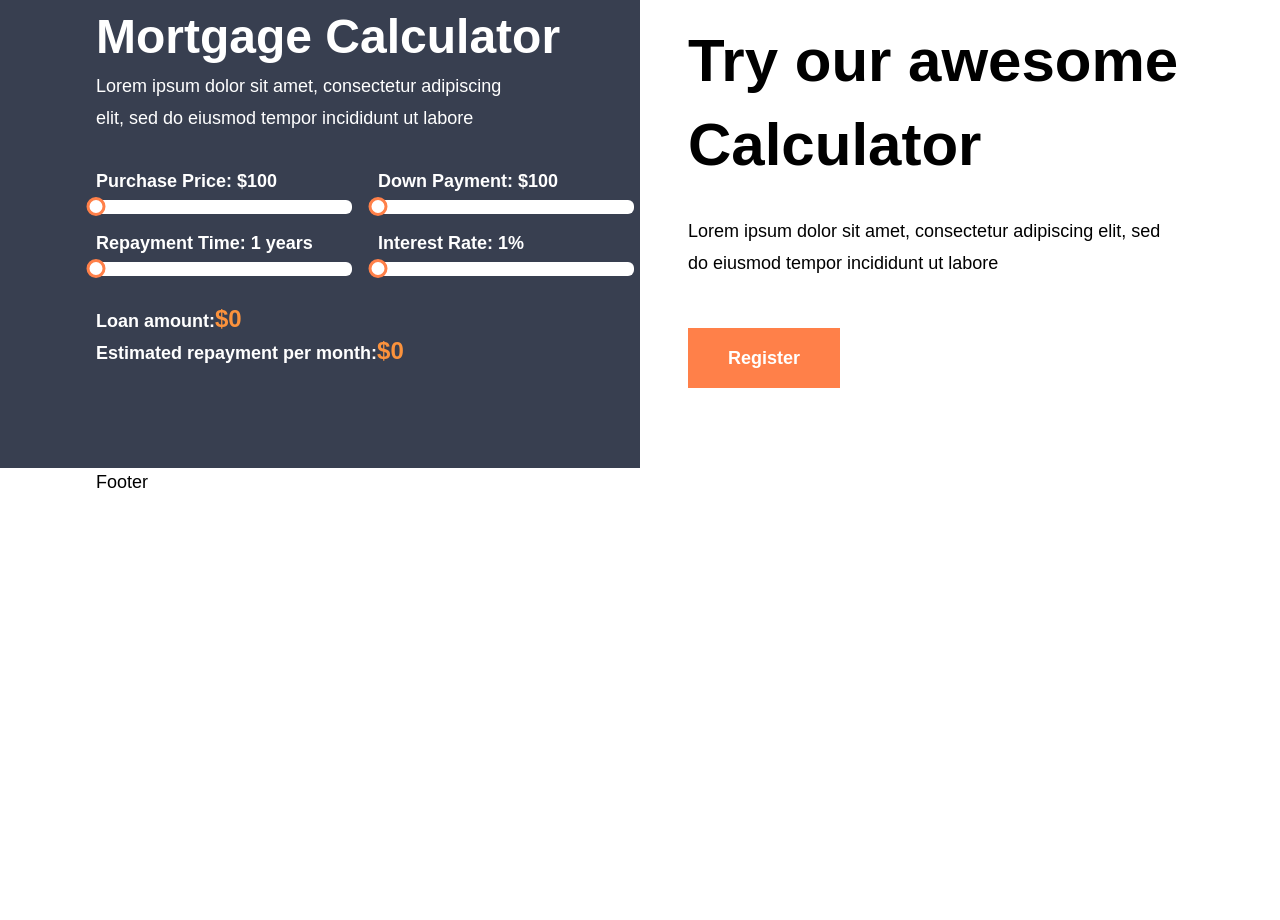
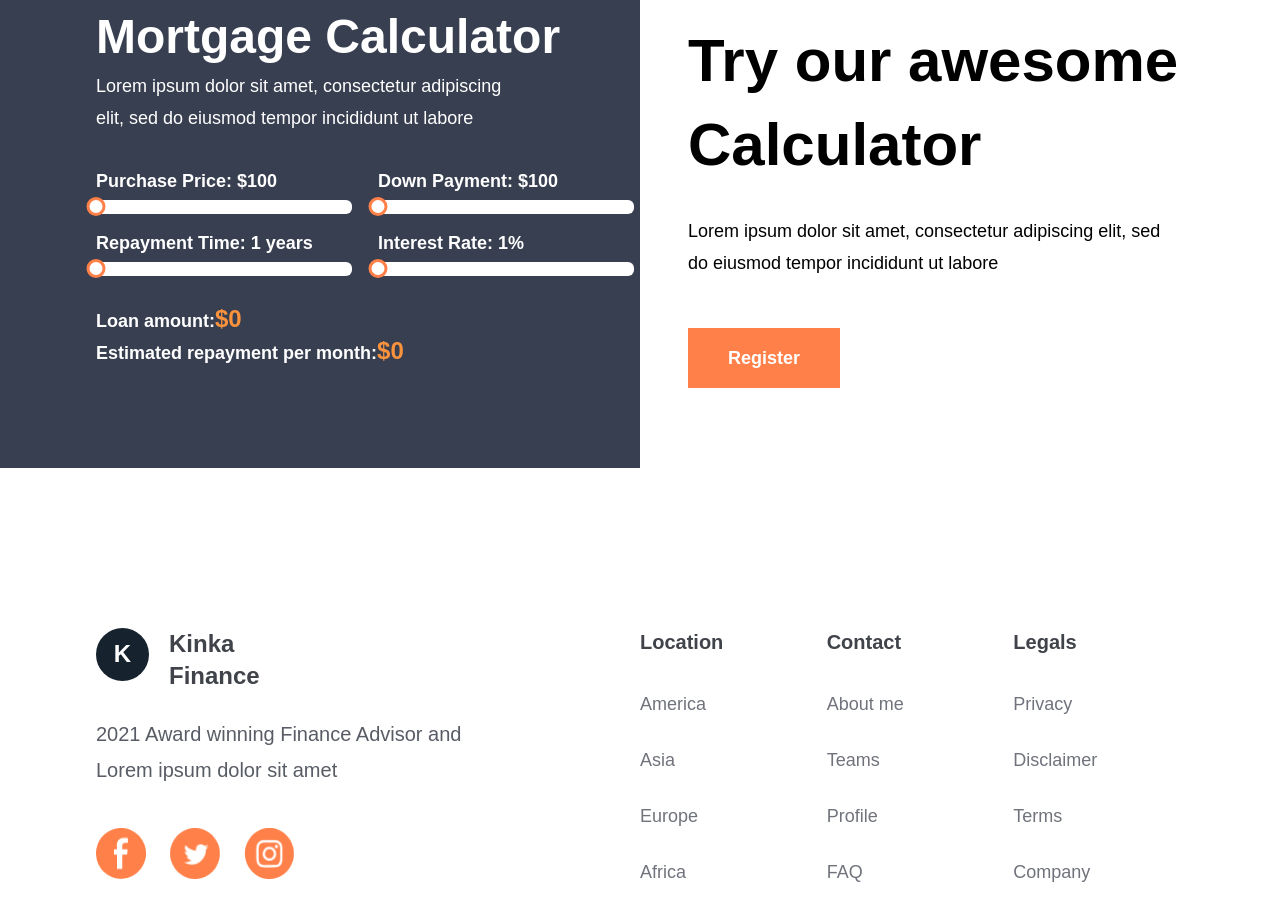
Before and after one commit to haomapu/mortgage-calculator, a Gatsby site: page / in a window 1280 px wide. Shown: the part 2151-3071 px from the top of the page. Before the commit the page ends 2647 px from the top, so only its background shows below. Built offline with nearby package versions, Linux system fonts and the light colour scheme; Gatsby itself is replaced by a stand-in of ours.

Commit message:
Add Footer

```diff
--- a/package.json
+++ b/package.json
@@ -8,7 +8,7 @@
     "gatsby"
   ],
   "scripts": {
-    "develop": "gatsby develop",
+    "develop": "gatsby develop -H 0.0.0.0",
     "start": "gatsby develop",
     "build": "gatsby build",
     "serve": "gatsby serve",
--- a/src/components/footer/footer.css
+++ b/src/components/footer/footer.css
@@ -0,0 +1,3 @@
+.logo-footer {
+    background: #16222D!important;
+}
--- a/src/components/footer/footer.js
+++ b/src/components/footer/footer.js
@@ -1,10 +1,62 @@
 import * as React from "react";
 import "./footer.css";
+import FB from './FB.png'
+import Twitter from './Twitter.png'
+import Ins from './Ins.png'
 
 const Footer = () => {
   return (
-    <div className="container text-black">
-        Footer
+    <div className="container text-black grid grid-cols-2 pt-40 ">
+      <div className="cols-span-1">
+        <div className="flex space-x-5 mb-6">
+          <div className="logo logo-footer text-white flex justify-center">
+            <p className="font-extrabold text-2xl self-center">K</p>
+          </div>
+          <p className="font-bold text-2xl self-center leading-8" style={{color: '#40434A'}}>
+            Kinka <br></br> Finance
+          </p>
+        </div>
+        <p className="text-xl leading-9 mb-10" style={{color: '#585C65', maxWidth: '371px'}}>2021 Award winning Finance Advisor and Lorem ipsum dolor sit amet  </p>
+        <div className="flex space-x-6">
+          <img src={FB} width={50} height={50}></img>
+          <img src={Twitter} width={50} height={50}></img>
+          <img src={Ins} width={50} height={50}></img>
+
+        </div>
+      </div>
+      <div className="cols-span-1 grid grid-cols-3 grid-rows-5 gap-x-4">
+        <div className="cols-span-1 space-y-8">
+          <h1 className="text-xl font-bold" style={{color: '#40434A'}}>Location</h1>
+          <div className="space-y-6">
+          <p className="leading-8" style={{color: '#70737C'}}>America</p>
+          <p className="leading-8" style={{color: '#70737C'}}>Asia</p>
+          <p className="leading-8" style={{color: '#70737C'}}>Europe</p>
+          <p className="leading-8" style={{color: '#70737C'}}>Africa</p>
+          </div>
+
+        </div>
+        <div className="cols-span-1 space-y-8">
+          <h1 className="text-xl font-bold" style={{color: '#40434A'}}>Contact</h1>
+          <div className="space-y-6">
+          <p className="leading-8" style={{color: '#70737C'}}>About me</p>
+          <p className="leading-8" style={{color: '#70737C'}}>Teams</p>
+          <p className="leading-8" style={{color: '#70737C'}}>Profile</p>
+          <p className="leading-8" style={{color: '#70737C'}}>FAQ</p>
+          </div>
+
+        </div>
+        <div className="cols-span-1 space-y-8">
+          <h1 className="text-xl font-bold" style={{color: '#40434A'}}>Legals</h1>
+          <div className="space-y-6">
+          <p className="leading-8" style={{color: '#70737C'}}>Privacy</p>
+          <p className="leading-8" style={{color: '#70737C'}}>Disclaimer</p>
+          <p className="leading-8" style={{color: '#70737C'}}>Terms</p>
+          <p className="leading-8" style={{color: '#70737C'}}>Company</p>
+          </div>
+
+        </div>
+
+      </div>
     </div>
   );
 };
--- a/src/components/header/header.js
+++ b/src/components/header/header.js
@@ -8,7 +8,6 @@ const Header = () => {
         <div className="flex space-x-5">
           <div className="logo flex justify-center">
             <p className="font-extrabold text-2xl self-center">K</p>
-            {/* Chỗ này chưa đúng size*/}
           </div>
 
           <p className="font-bold text-xl self-center">
--- a/tailwind.config.js
+++ b/tailwind.config.js
@@ -13,7 +13,7 @@ module.exports = {
         sm: '2rem',
         lg: '4rem',
         xl: '6rem',
-        '2xl': '8rem',
+        '2xl': '12.5rem',
       },
     },
   },
```
Also changed, not shown: src/components/footer/FB.png (added), src/components/footer/Ins.png (added), src/components/footer/Twitter.png (added).
